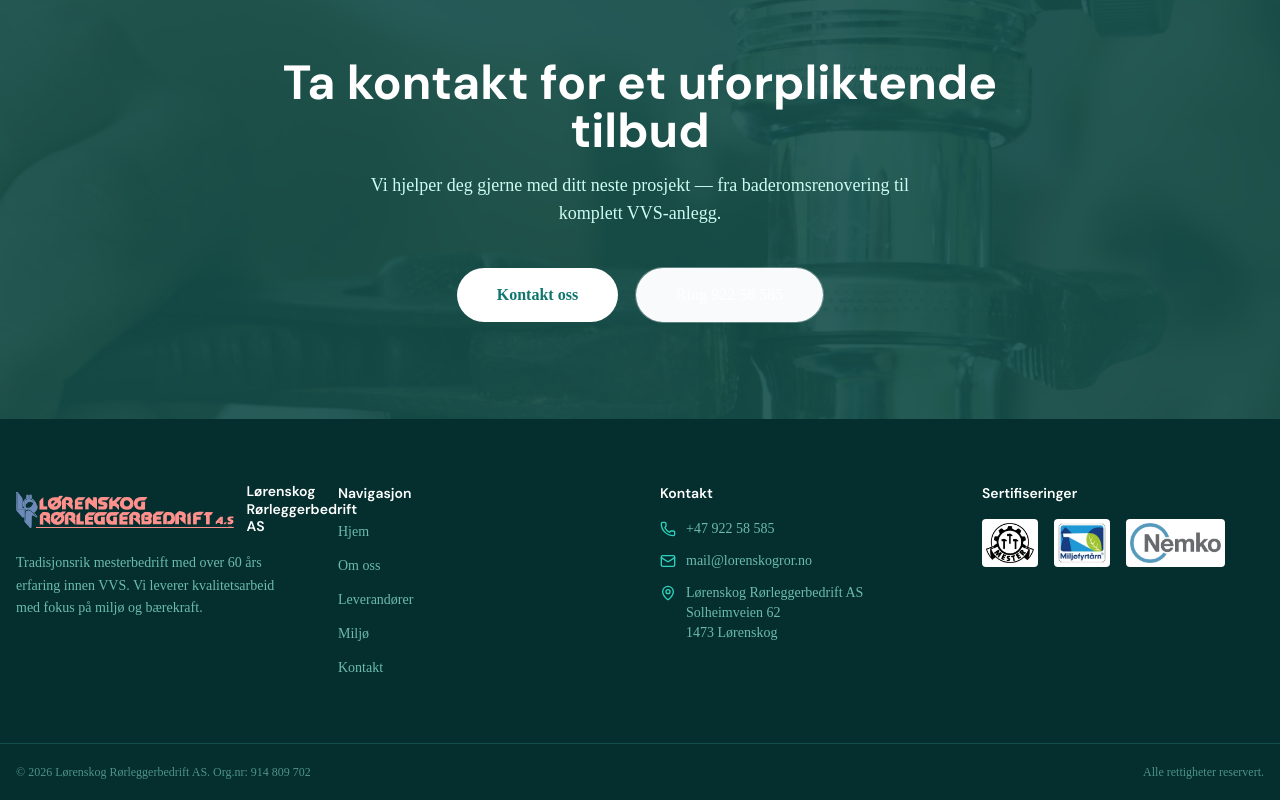
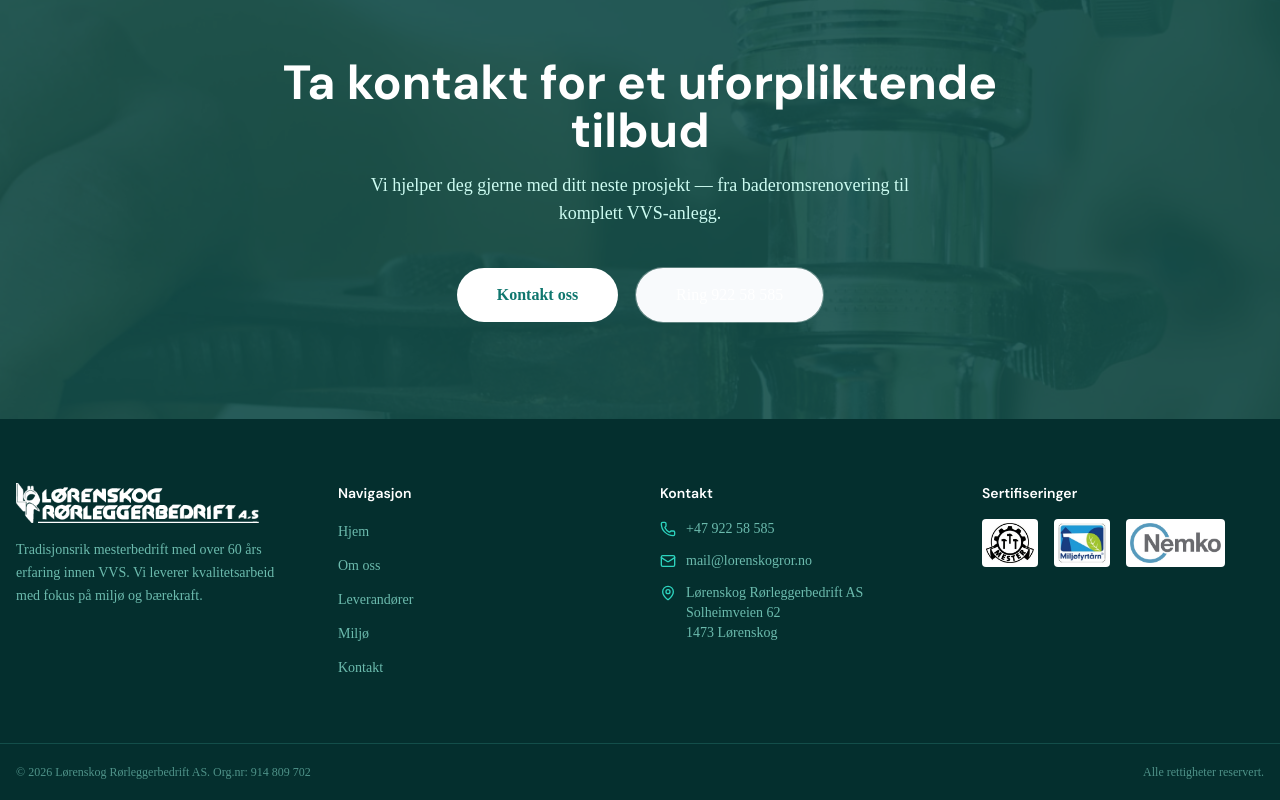
Before and after one commit to DaytraderStudent/lorenskogror-next, a Next.js app: page / in a window 1280 px wide. Shown: the part 3408-4208 px from the top of the page. Built offline with nearby package versions, Linux system fonts and the light colour scheme.

Commit message:
Fix footer logo: use full-width logo with proper invert

```diff
--- a/src/components/Footer.tsx
+++ b/src/components/Footer.tsx
@@ -23,19 +23,15 @@
         <div className="grid grid-cols-1 md:grid-cols-2 lg:grid-cols-4 gap-10">
           {/* Brand */}
           <div>
-            <div className="flex items-center gap-3 mb-4">
+            <div className="mb-4">
               <Image
                 src="/images/logo.png"
                 alt="Lørenskog Rørleggerbedrift"
-                width={40}
-                height={40}
-                className="h-9 w-auto brightness-200"
+                width={364}
+                height={60}
+                className="h-10 w-auto brightness-0 invert"
+                unoptimized
               />
-              <span className="font-heading font-semibold text-sm leading-tight">
-                Lørenskog
-                <br />
-                Rørleggerbedrift AS
-              </span>
             </div>
             <p className="text-teal-200/70 text-sm leading-relaxed">
               Tradisjonsrik mesterbedrift med over 60 års erfaring innen VVS.
```
